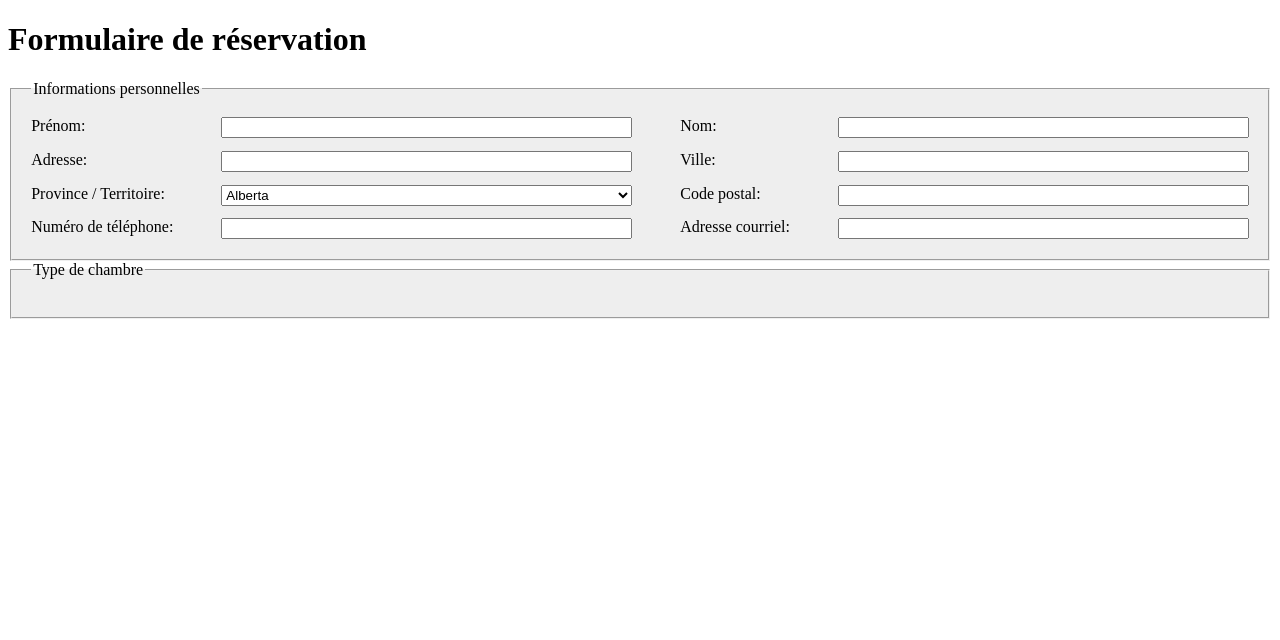
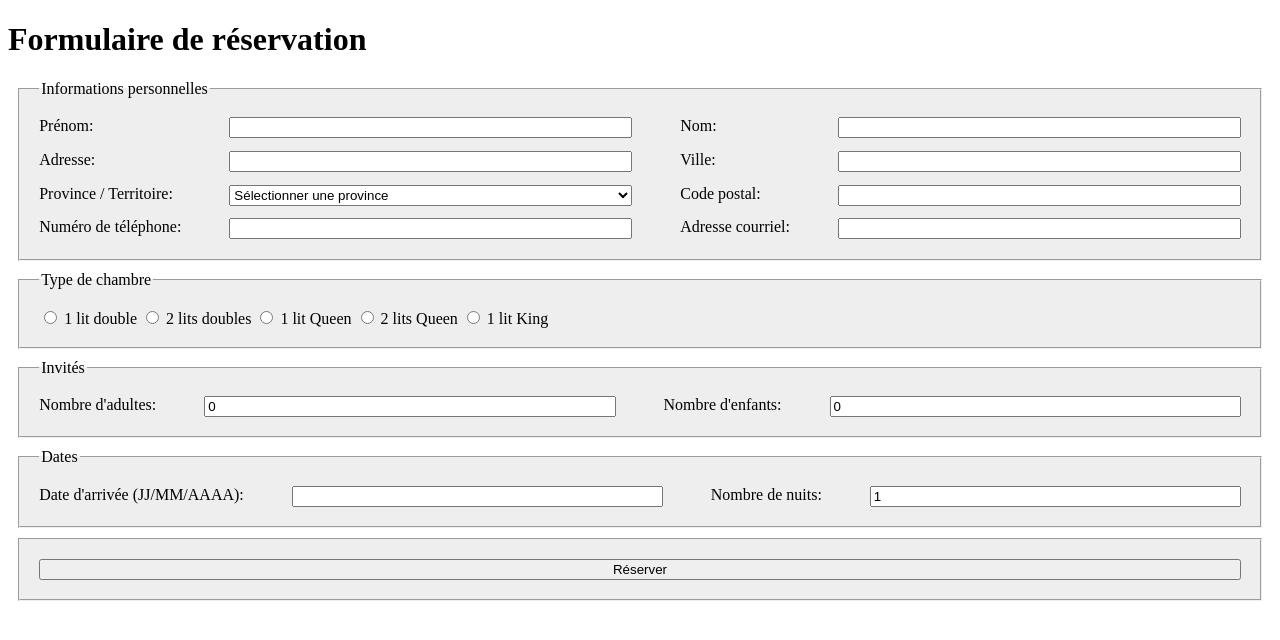
Before and after one commit to plbrault/programmation-app-web-transactionnelle, a PHP site: page /lab05f.php in a window 1280 px wide. Shown: the top 640 px of the page. Run offline with PHP 8.4, Linux system fonts and the light colour scheme.

Commit message:
Lab 05 F

```diff
--- a/cours05/solutions/lab05f.php
+++ b/cours05/solutions/lab05f.php
@@ -13,7 +13,7 @@
     'NL' => 'Terre-Neuve-et-Labrador',
     'NT' => 'Territoires du Nord-Ouest',
     'YT' => 'Yukon'
-  )
+  );
 ?>
 
 <!DOCTYPE html>
@@ -21,13 +21,22 @@
   <head>
     <title>Laboratoire 05 (F)</title>
     <style>
-      fieldset {
+     fieldset {
+        background: #eee;
+        padding: 1.2em;
+        margin: 10px;
+     }
+
+     .groupe-champs-textes {
         display: grid;
         grid-template-columns: auto 1fr auto 1fr;
         grid-row-gap: 0.8em;
         grid-column-gap: 3em;
-        background: #eee;
-        padding: 1.2em;
+      }
+
+      .groupe-reserver {
+        display: grid;
+        grid-template-columns: auto;
       }
 
     </style>
@@ -37,35 +46,63 @@
       $afficherFormulaire = true;
 
       if (isset($_POST['submit'])) {
-        $motDePasse = $_POST['motDePasse'];
-        if ($motDePasse === 'abricot') {
-          echo 'Bravo! Vous avez trouvé le mot de passe!';
-          $afficherFormulaire = false;
-        } else {
-          echo 'Mauvais mot de passe.';
+        if (!isset($_POST['province']) || !isset($provinces[$_POST['province']])) {
+          exit;
         }
+        if (!isset($_POST['adultes']) || !is_numeric($_POST['adultes']) || !is_int(+$_POST['adultes'])) {
+          exit;
+        }
+        if (!isset($_POST['adultes']) || !is_numeric($_POST['enfants']) || !is_int(+$_POST['enfants'])) {
+          exit;
+        }
+        if (!isset($_POST['nombreNuits']) || !is_numeric($_POST['nombreNuits']) || !is_int(+$_POST['nombreNuits'])) {
+          exit;
+        }
+        if (
+          !isset($_POST['prenom']) || !isset($_POST['nom']) || !isset($_POST['adresse'])
+          || !isset($_POST['ville']) || !isset($_POST['codePostal']) || !isset($_POST['telephone'])
+          || !isset($_POST['courriel']) || !isset($_POST['typeChambre']) || !isset($_POST['dateArrivee'])
+        ) {
+          exit;
+        }
+
+        $dateArrivee = $_POST['dateArrivee'];
+        $nombreNuits = $_POST['nombreNuits'];
+        $typeChambre = $_POST['typeChambre'];
+        $nombreAdultes = $_POST['adultes'];
+        $nombreEnfants = $_POST['enfants'];
+
+        echo '<h1>Confirmation</h1>';
+        echo '<p>Votre réservation a été effectuée avec succès.</p>';
+        echo "<p><strong>Date d'arrivée:</strong> $dateArrivee</p>";
+        echo "<p><strong>Nombre de nuits:</strong> $nombreNuits</p>";
+        echo "<p><strong>Type de chambre:</strong> $typeChambre</p>";
+        echo "<p><strong>Nombre d'adultes:</strong> $nombreAdultes</p>";
+        echo "<p><strong>Nombre d'enfants:</strong> $nombreEnfants</p>";
+
       } else {
         ?>
 
         <h1>Formulaire de réservation</h1>
         <form action="lab05f.php" method="POST">
-          <fieldset>
+          <fieldset class="groupe-champs-textes">
             <legend>Informations personnelles</legend>
 
               <label for="prenom-input">Prénom:</label>
-              <input type="text" id="prenom-input" name="prenom" />
+              <input type="text" id="prenom-input" name="prenom" required />
 
               <label for="nom-input">Nom:</label>
-              <input type="text" id="nom-input" name="nom" />
+              <input type="text" id="nom-input" name="nom" required />
 
               <label for="adresse-input">Adresse:</label>
-              <input type="text" id="adresse-input" name="adresse" />
+              <input type="text" id="adresse-input" name="adresse" required />
 
               <label for="ville-input">Ville:</label>
-              <input type="text" id="ville-input" name="ville" />
+              <input type="text" id="ville-input" name="ville" required />
 
               <label for="province-select">Province / Territoire:</label>
               <select id="province-select" name="province">
+                <option value="">Sélectionner une province</option>
                 <?php
                   foreach ($provinces as $code => $nomProvince) {
                     echo "<option value=\"$code\">$nomProvince</option>";
@@ -74,18 +111,54 @@
               </select>
 
               <label for="code-postal-input">Code postal:</label>
-              <input type="text" id="code-postal-input" name="codePostal" />
+              <input type="text" id="code-postal-input" name="codePostal" required />
 
               <label for="telephone-input">Numéro de téléphone:</label>
-              <input type="text" id="telephone-input" name="telephone" />
+              <input type="text" id="telephone-input" name="telephone" required />
 
               <label for="courriel-input">Adresse courriel:</label>
-              <input type="text" id="courriel-input" name="courriel" />
+              <input type="text" id="courriel-input" name="courriel" required />
 
           </fieldset>
           <fieldset>
             <legend>Type de chambre</legend>
 
+            <input type="radio" id="type-chambre-1-input" name="typeChambre" value="1 lit double" required />
+            <label for="type-chambre-1-input">1 lit double</label>
+
+            <input type="radio" id="type-chambre-2-input" name="typeChambre" value="2 lits doubles" required />
+            <label for="type-chambre-2-input">2 lits doubles</label>
+
+            <input type="radio" id="type-chambre-3-input" name="typeChambre" value="1 lit Queen" required />
+            <label for="type-chambre-3-input">1 lit Queen</label>
+
+            <input type="radio" id="type-chambre-4-input" name="typeChambre" value="2 lits Queen" required />
+            <label for="type-chambre-4-input">2 lits Queen</label>
+
+            <input type="radio" id="type-chambre-5-input" name="typeChambre" value="1 lit King" required />
+            <label for="type-chambre-5-input">1 lit King</label>
+          </fieldset>
+          <fieldset class="groupe-champs-textes">
+            <legend>Invités</legend>
+
+            <label for="nombre-adultes-input">Nombre d'adultes: </label>
+            <input type="number" id="nombre-adultes-input" name="adultes" value="0" />
+
+            <label for="nombre-enfants-input">Nombre d'enfants: </label>
+            <input type="number" id="nombre-enfants-input" name="enfants" value="0" />
+          </fieldset>
+          <fieldset class="groupe-champs-textes">
+            <legend>Dates</legend>
+
+            <label for="date-arrivee-input">Date d'arrivée (JJ/MM/AAAA): </label>
+            <input type="text" id="date-arrivee-input" name="dateArrivee" required />
+
+            <label for="nombre-nuits-input">Nombre de nuits: </label>
+            <input type="number" id="nombre-nuits-input" name="nombreNuits" value="1" />
+          </fieldset>
+
+          <fieldset class="groupe-reserver">
+            <input type="submit" name="submit" value="Réserver" />
           </fieldset>
         </form>
 
```
